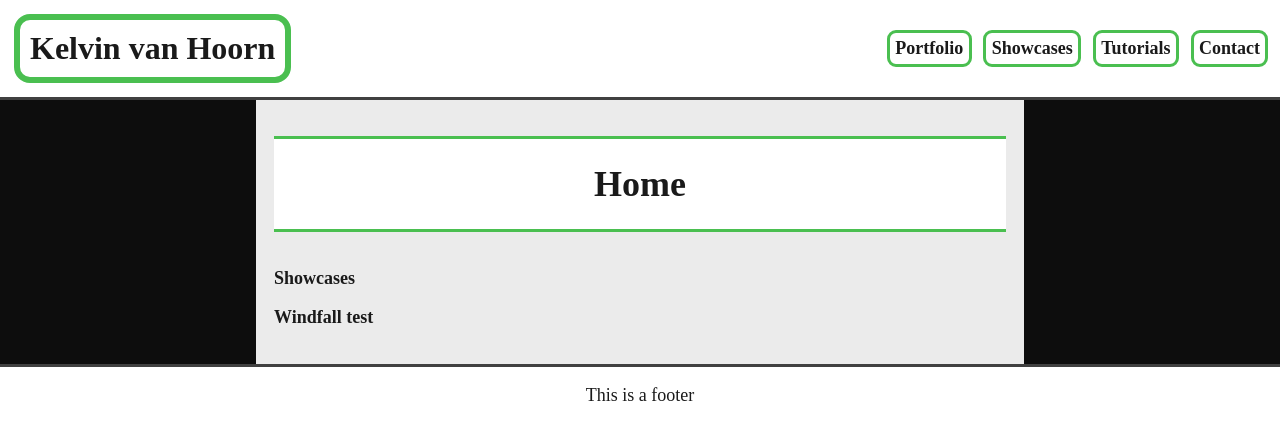
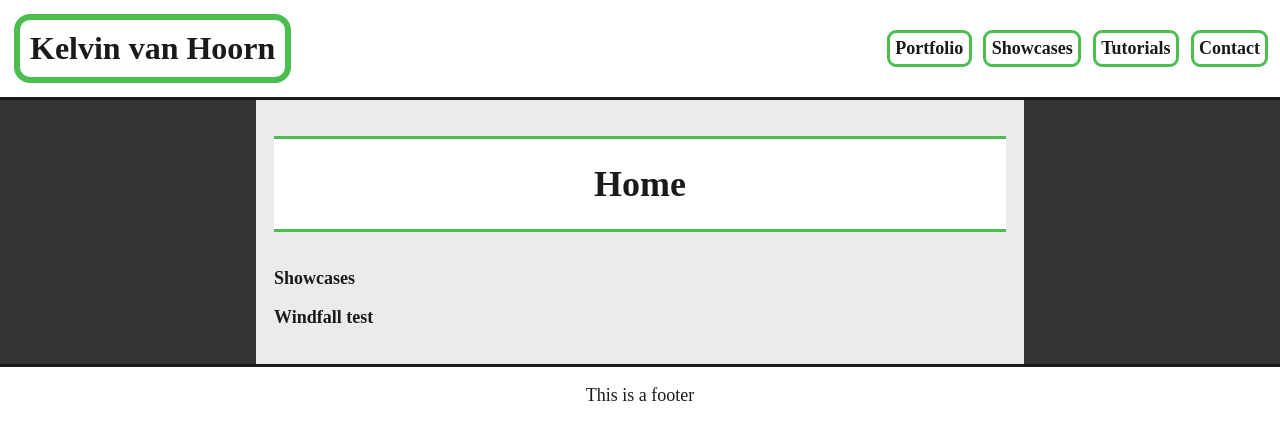
Before and after one commit to Radagasd/Radagasd.github.io, a Jekyll site: the page built from index.md, in a window 1280 px wide. Shown: the top 440 px of the page. Built offline with Jekyll 4.4.1, drawn with Linux system fonts in a browser that asks for light colours; nearby versions of some CDN libraries; our own code applies the rules of GitHub Pages for plain Markdown files.

Commit message:
no message

```diff
--- a/_sass/libs/_vars.scss
+++ b/_sass/libs/_vars.scss
@@ -2,9 +2,9 @@
 $palette: (
     bg              : hsl(0, 0%, 100%),
     bg-alt          : hsl(0, 0%, 92%),
-    bg-contrast     : hsl(0, 0, 5%),
+    bg-contrast     : hsl(0, 0, 20%),
 
-    divider         : hsl(0, 0%, 25%),
+    divider         : hsl(0, 0%, 10%),
 
     text            : hsl(0, 0%, 10%),
     text-alt        : hsl(0, 0%, 100%),
```
